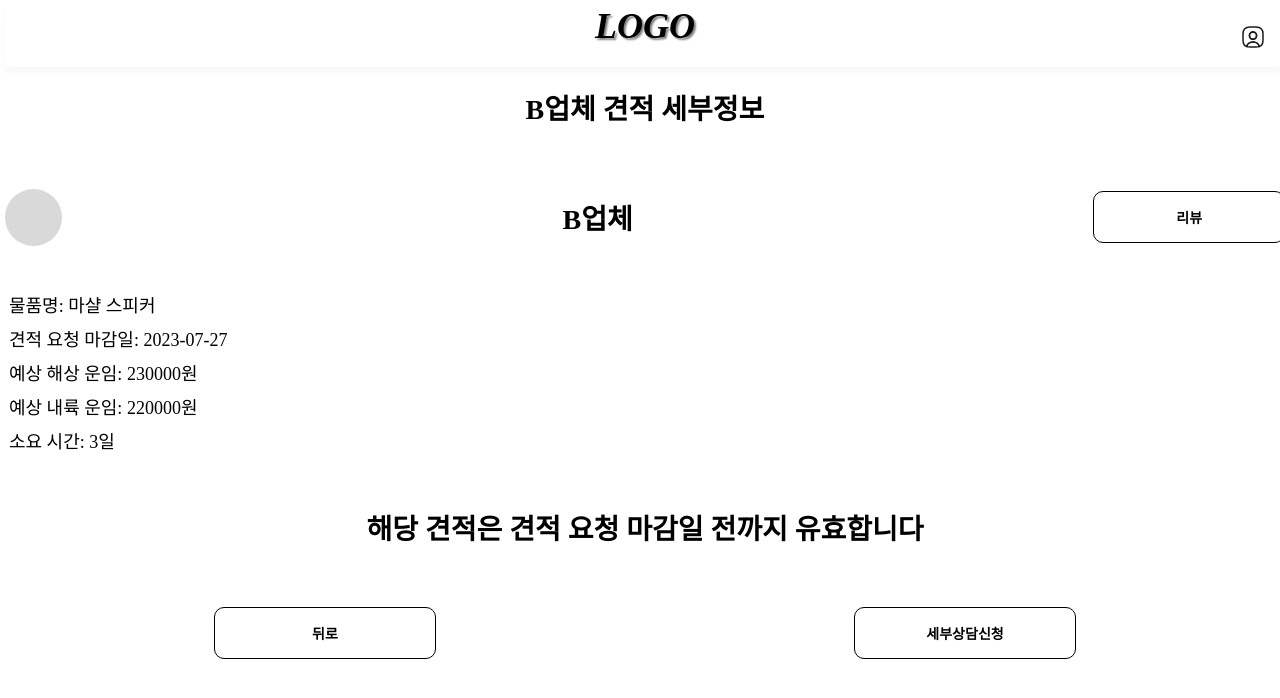
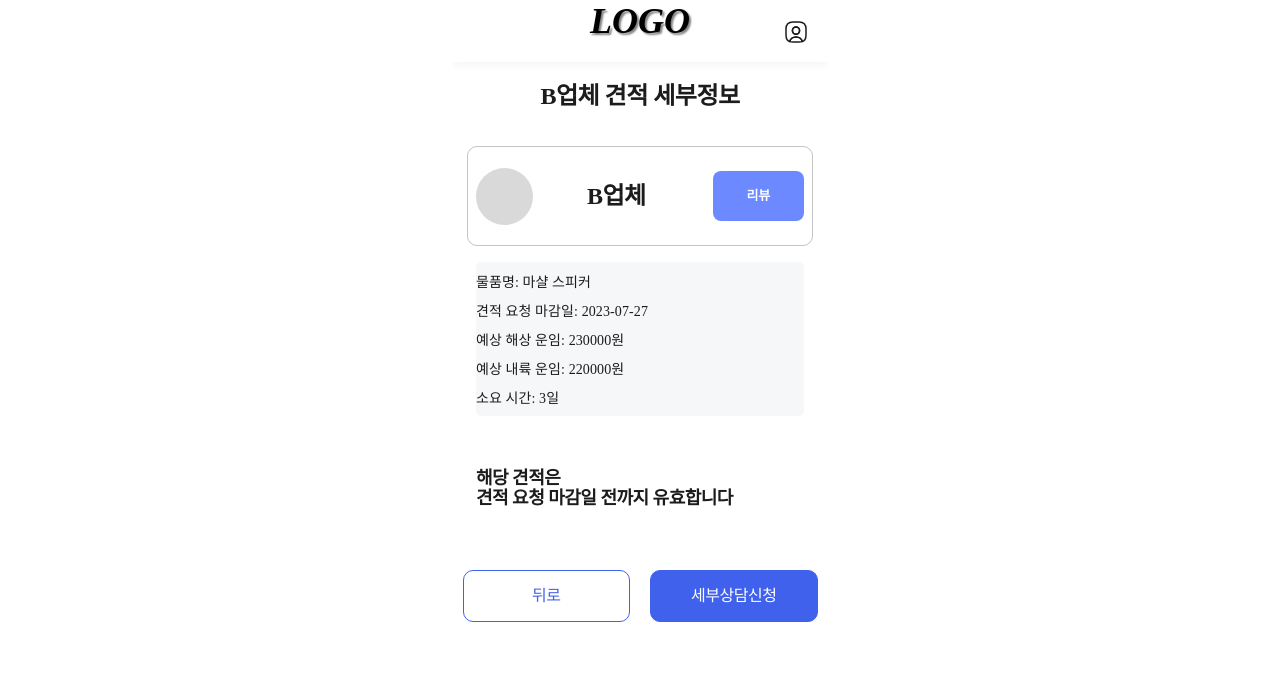
Before and after one commit to hjyeeoonng/HaPPPPy, a React (Create React App) app in the folder frontend/: page /displayDetail in a window 1280 px wide. Shown: the top 698 px of the page. Built offline with nearby package versions, Linux system fonts and the light colour scheme.

Commit message:
현정 디자인 수정

```diff
--- a/frontend/src/pages/Display.jsx
+++ b/frontend/src/pages/Display.jsx
@@ -5,26 +5,28 @@ import React, { useEffect } from 'react';
 import { useNavigate } from "react-router-dom";
 import { useLocation } from "react-router";
 import axios from "axios";
+import theme from "../value/color";
 
 const Root = styled.div`
-  width: 100%;
-  height: 100%;
-  display: flex;
-  flex-direction: column;
-  justify-content: center;
-  align-items: center;
-  padding: 5px 5px;
+width: 375px;
+display: flex;
+flex-direction: column;
+justify-content: center;
+align-items: center;
+margin: 0 auto;
+overflow-x: hidden;
 `;
 
 //물품명, 견적요청마감일, 견적평균가, 견적서 정렬
 const DisplayTextBox = styled.div`
-  margin-right: 30px;
-  margin-left: 30px;
-  width: 100%;
-  height: 100%;
+  width: 328px;
+  height: 102px;
+  flex-shrink: 0;
+  border-radius: 5px;
+  background: var(--background, #F6F7F9);
   display: flex;
   flex-direction: column;
-  justify-content: center;
+  justify-content: space-evenly;
   align-items: flex-start;
 `
 
@@ -40,79 +42,100 @@ const DisplayTextBox2 = styled.div`
 `
 //물품명, 견적요청마감일, 견적평균가
 const DisplayText = styled.div`
-  width: 400px;
-  height: 34px;
-  flex-shrink: 0;
-  color: #000;
-  font-family: Inria Sans;
-  font-size: 18px;
-  font-style: bold;
+  color: var(--maintext, #1C1C1C);
+  font-family: AppleSDGothicNeoM00;
+  font-size: 14px;
+  font-style: normal;
   font-weight: 400;
   line-height: normal;
-  text-align: left;
+  letter-spacing: 0.1px;
 `
 
 const DisplayText2 = styled.div`
-  width: 100%;
+  color: var(--maintext, #1C1C1C);
+  font-family: AppleSDGothicNeoM00;
+  font-size: 16px;
+  font-style: normal;
+  font-weight: 400;
+  line-height: 20px; /* 125% */
+  letter-spacing: -0.5px;
   height: 34px;
   flex-shrink: 0;
-  color: #000;
-  font-family: Inria Sans;
-  font-size: 18px;
-  font-style: bold;
-  font-weight: 400;
-  line-height: normal;
   text-align: left;
 `
+const DisplayText3 = styled.div`
+  height: 34px;
+  flex-shrink: 0;
+  text-align: left;
+  color: var(--maintext, #1C1C1C);
+  font-family: AppleSDGothicNeoB00;
+  font-size: 18px;
+  font-style: normal;
+  font-weight: 400;
+  line-height: 20px; /* 111.111% */
+  letter-spacing: -0.5px;
+`
+
 //견적서
 const DisplayTextMain = styled.div`
-  margin-top: 12px;
-  height: 60px;
-  width: 120px;
-  color: #000;
-  font-family: Inria Sans;
-  font-size: 28px;
-  font-style: bold;
-  font-weight: 700;
-  line-height: normal;
+  margin : 18px;
+  color: var(--maintext, #1C1C1C);
+  font-family: AppleSDGothicNeoB00;
+  font-size: 24px;
+  font-style: normal;
+  font-weight: 900;
+  line-height: 20px; /* 83.333% */
+  letter-spacing: -0.5px;
 `
 //물품 변경하기
 const DisplayChangeButton = styled.div`
-  width: 292px;
-  height: 46px;
+  width: 327px;
+  height: 54px;
   display: flex;
   align-items: center;
   justify-content: center;
   position: relative;
   bottom: 8%;
   border-radius: 10px;
-  background: #dddfe7;
+  border:none;
+  background:${theme.main};
+  color: white;
   font-size: 18px;
-  font-weight: 700;
+  font-weight: 400;
+  &:hover {
+  background:${theme.sub};
+  }
+
+  &:active {
+  background: ${theme.main};
+  }
+
+  &:not(:active) {
+  transition: background 0.3s;
+  }
 `;
 
 const DisplayLine = styled.div`
-  margin-top:6px;
-  margin-bottom:6px;
-  width: 100%;
-  height: 1px;
-  background: #000;
-  box-shadow: 0px 4px 4px 0px rgba(0, 0, 0, 0.25);
+  background-color:#C4C4C4;
+  height: 0.5px;
+  margin:16px;
+  width: 292px;
+  stroke-width: 0.5px;
+  stroke: var(--unnamed, #C4C4C4);
 `
 
 const DisplayListBox = styled.div`
   padding: 0px;
   margin: 0px;
-  width: 100%;
-  height: 100%;
+  width: 296px;
+  height: 50px;
   display: flex;
   flex-direction: row;
   justify-content: center;
 `
 
 const DisplayListImg = styled.div`
-  padding: auto;
-  margin: auto;
+  margin-left:16px;
   width: 50px;
   height: 50px;
   flex-shrink: 0;
@@ -121,21 +144,35 @@ const DisplayListImg = styled.div`
 `
 
 const DisplayListButton = styled.div`
-  margin: auto;
-  width: 80%;
-  height: 40px;
+  width:116px;
+  height:24px;
+  display: inline-flex;
+  padding: 8px 16px;
+  justify-content: center;
+  align-items: center;
+  gap: 8px;
+  border-radius: 8px;
+  background: var(--sub, #6C89FF);
+  color: var(--color-text-dark, #FFF);
+  text-align: center;
+
+  /* Mobile/Text/Small/Bold */
+  font-family: Montserrat;
+  font-size: 12px;
+  font-style: normal;
+  font-weight: 600;
+  line-height: 19.5px; /* 150% */
+`
+
+const DisplayListWrap = styled.div`
+  overflow : auto;
+  margin-bottom:18px;
+  width: 328px;
+  height: 344px;
+  flex-shrink: 0;
   border-radius: 10px;
-  background: #595D62;
-  color: #FFF;
-  text-align: center;
-  font-family: Ubuntu;
-  font-size: 14px;
-  font-style: normal;
-  font-weight: 700;
-  line-height: normal;
-  display : flex;
-  justify-content : center;
-  align-items : center;
+  border: 1px solid var(--unnamed, #C4C4C4);
+  background: var(--unnamed, #FFF);
 `
 
 export const Display = () => {
@@ -183,8 +220,9 @@ export const Display = () => {
           <DisplayText>물품명 마샬 스피커<br/></DisplayText>
           <DisplayText>견적요청마감일 2023-07-27<br/></DisplayText>
           <DisplayText>견적평균가 200000원<br/></DisplayText>
-          <DisplayTextMain>견적서</DisplayTextMain>
         </DisplayTextBox>
+        <DisplayTextMain>견적서</DisplayTextMain>
+        <DisplayListWrap>
         <DisplayLine></DisplayLine>
         {
           data.map((item, index)=>(
@@ -192,7 +230,7 @@ export const Display = () => {
             <DisplayListBox>
               <DisplayListImg></DisplayListImg>
               <DisplayTextBox2>
-                <DisplayText2>{item.name}</DisplayText2>
+                <DisplayText3>{item.name}</DisplayText3>
                 <DisplayText2>{item.price}</DisplayText2>
               </DisplayTextBox2>
               <DisplayListButton onClick={handleClick}>세부 정보</DisplayListButton>
@@ -201,6 +239,7 @@ export const Display = () => {
             </div>
           ))
         }
+        </DisplayListWrap>
         <DisplayChangeButton>물품 변경하기</DisplayChangeButton>
       </Root>
     );
--- a/frontend/src/pages/DisplayDetail.jsx
+++ b/frontend/src/pages/DisplayDetail.jsx
@@ -6,45 +6,48 @@ import axios from "axios";
 const Data={comp:"B업체",name:"마샬 스피커",deadline:"2023-07-27",price1:"230000원",price2:"220000원", time:"3일"};
 
 const Root = styled.div`
-  width: 100%;
-  height: 100%;
-  display: flex;
-  flex-direction: column;
-  justify-content: center;
-  align-items: center;
-  padding: 5px 5px;
-`
+width: 375px;
+display: flex;
+flex-direction: column;
+justify-content: center;
+align-items:center;
+margin: 0 auto;
+overflow-x: hidden;
+`;
 
 const DisplayDetailTextMain = styled.div`
-    margin: 20px;
-    width: 100%;
-    color: #000;
-    text-align: center;
-    font-family: Inria Sans;
-    font-size: 28px;
-    font-style: bold;
-    font-weight: 700;
-    line-height: normal;
+  color: var(--maintext, #1C1C1C);
+  font-family: AppleSDGothicNeoB00;
+  font-size: 24px;
+  font-style: bold;
+  font-weight: 900;
+  line-height: 20px; /* 83.333% */
+  letter-spacing: -0.5px;
+  margin:24px;
 `
 const DisplayDetailTextMain2 = styled.div`
-    margin: 50px;
-    width: 100%;
-    color: #000;
-    text-align: center;
-    font-family: Inria Sans;
-    font-size: 28px;
-    font-style: bold;
-    font-weight: 700;
-    line-height: normal;
+  color: var(--maintext, #1C1C1C);
+  font-family: AppleSDGothicNeoM00;
+  font-size: 18px;
+  font-style: bold;
+  font-weight: 900;
+  line-height: 20px; /* 111.111% */
+  letter-spacing: -0.5px;
+  white-space: pre-line;
 `
 
 const DisplayDetailListBox = styled.div`
-  margin: 30px;
-  width: 100%;
-  height: 100%;
+  margin:16px;
+  width: 328px;
+  height: 82px;
+  flex-shrink: 0;
+  border-radius: 10px;
+  border: 1px solid var(--unnamed, #C4C4C4);
+  background: var(--unnamed, #FFF);
   display: flex;
   flex-direction: row;
   justify-content: center;
+  padding:8px;
 `
 
 const DisplayDetailButtonBox = styled.div`
@@ -70,36 +73,57 @@ const DisplayDetailListButton = styled.div`
   margin: auto;
   width: 250px;
   height: 50px;
-  border-radius: 10px;
-  border: 1px solid #000;
-  background: #FFF;
-  color: black;
+  border-radius: 8px;
+  background: var(--sub, #6C89FF);
+  color: var(--color-text-dark, #FFF);
   text-align: center;
-  font-family: Ubuntu;
-  font-size: 14px;
+  font-family: Montserrat;
+  font-size: 13px;
   font-style: normal;
-  font-weight: 700;
-  line-height: normal;
+  font-weight: 600;
+  line-height: 19.5px;
   display : flex;
   justify-content : center;
   align-items : center;
 `
 
 const DisplayDetailListButton2 = styled.div`
+  border-radius: 10px;
+  border: 1px solid var(--main, #3F61EC);
+  background: var(--unnamed, #FFF);
   padiing: auto;
   margin: 10px;
   width: 220px;
   height: 50px;
+  color: var(--main, #3F61EC);
+  text-align: center;
+  font-family: AppleSDGothicNeoB00;
+  font-size: 16px;
+  font-style: normal;
+  font-weight: 400;
+  line-height: 20px; /* 125% */
+  letter-spacing: -0.5px;
+  display : flex;
+  justify-content : center;
+  align-items : center;
+`
+
+const DisplayDetailListButton3 = styled.div`
   border-radius: 10px;
-  border: 1px solid #000;
-  background: #FFF;
-  color: black;
+  background: var(--main, #3F61EC);
+  border: 1px solid var(--main, #3F61EC);
+  padiing: auto;
+  margin: 10px;
+  width: 220px;
+  height: 50px;
+  color: var(--white, #FFF);
   text-align: center;
-  font-family: Ubuntu;
-  font-size: 14px;
+  font-family: AppleSDGothicNeoB00;
+  font-size: 16px;
   font-style: normal;
-  font-weight: 700;
-  line-height: normal;
+  font-weight: 400;
+  line-height: 20px; /* 125% */
+  letter-spacing: -0.5px;
   display : flex;
   justify-content : center;
   align-items : center;
@@ -115,18 +139,34 @@ const DisplayDetailTextBox = styled.div`
   justify-content: center;
   align-items: flex-start;
 `
+
+const DisplayDetailTextBox2 = styled.div`
+  width: 328px;
+  height: 154px;
+  flex-shrink: 0;
+  border-radius: 5px;
+  background: var(--background, #F6F7F9);
+  display: flex;
+  flex-direction: column;
+  justify-content: space-evenly;
+`
+
 const DisplayDetailText = styled.div`
-  margin: 4px;
-  width: 100%
-  height: 34px;
-  flex-shrink: 0;
-  color: #000;
-  font-family: Inria Sans;
-  font-size: 18px;
-  font-style: bold;
+  color: var(--maintext, #1C1C1C);
+  font-family: AppleSDGothicNeoM00;
+  font-size: 14px;
+  font-style: normal;
   font-weight: 400;
   line-height: normal;
-  text-align: left;
+  letter-spacing: 0.1px;
+`
+const DisplayDetailTextWrap = styled.div`
+  width: 328px;
+  height: 144px;
+  display: flex;
+  flex-direction: column;
+  align-items:left;
+  justify-content: center;
 `
 
 export const DisplayDetail = () => {
@@ -143,17 +183,20 @@ export const DisplayDetail = () => {
           </DisplayDetailTextBox>
           <DisplayDetailListButton>리뷰</DisplayDetailListButton>
         </DisplayDetailListBox>
-        <DisplayDetailTextBox>
+        <DisplayDetailTextBox2>
           <DisplayDetailText>물품명: {Data.name}</DisplayDetailText>
           <DisplayDetailText>견적 요청 마감일: {Data.deadline}</DisplayDetailText>
           <DisplayDetailText>예상 해상 운임: {Data.price1}</DisplayDetailText>
           <DisplayDetailText>예상 내륙 운임: {Data.price2}</DisplayDetailText>
           <DisplayDetailText>소요 시간: {Data.time}</DisplayDetailText>
-        </DisplayDetailTextBox>
-        <DisplayDetailTextMain2>해당 견적은 견적 요청 마감일 전까지 유효합니다</DisplayDetailTextMain2>
+        </DisplayDetailTextBox2>
+        <DisplayDetailTextWrap>
+          <DisplayDetailTextMain2>해당 견적은</DisplayDetailTextMain2>
+          <DisplayDetailTextMain2>견적 요청 마감일 전까지 유효합니다</DisplayDetailTextMain2>
+        </DisplayDetailTextWrap>
         <DisplayDetailButtonBox>
           <DisplayDetailListButton2>뒤로</DisplayDetailListButton2>
-          <DisplayDetailListButton2>세부상담신청</DisplayDetailListButton2>
+          <DisplayDetailListButton3>세부상담신청</DisplayDetailListButton3>
         </DisplayDetailButtonBox>
       </Root>
     );
```
